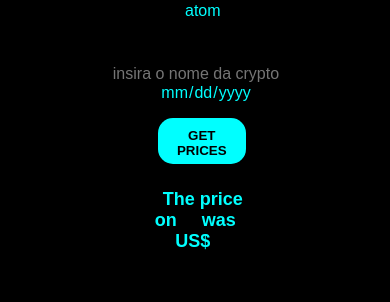
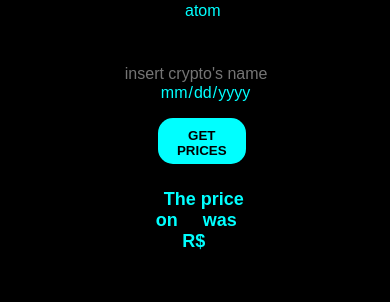
Before and after one commit to yrpcfcp/crypto, a Vue app: page / in a window 390 px wide. Shown: the part 588-890 px from the top of the page. Built offline with nearby package versions, Linux system fonts and the light colour scheme; no server answers; a web font is replaced by a local one.

Commit message:
media queries update

```diff
--- a/src/App.vue
+++ b/src/App.vue
@@ -35,11 +35,11 @@
     <p>CRYPTOS SUPPORTED: terra-luna, bitcoin, dacxi, ethereum e bitcoin-atom</p>
 
   <div class="coin-list">
-    <input v-model="coin"  type="text" id="coin" name="coin" placeholder="insira o nome da crypto">
+    <input v-model="coin"  type="text" id="coin" name="coin" placeholder="insert crypto's name">
     <input v-model="date"  type="date" id="date" name="date">
     <button @click="getOldPrice()">GET PRICES</button>
   </div>
-      <h2 class="preco-historico">&nbsp;&nbsp;&nbsp;The price on &nbsp;&nbsp;{{date}}&nbsp; was US$&nbsp;{{coinHistoricValue}}</h2>
+      <h2 class="preco-historico">&nbsp;&nbsp;&nbsp;The price on &nbsp;&nbsp;{{date}}&nbsp; was R$&nbsp;{{coinHistoricValue}}</h2>
 
 
   </article>
@@ -298,11 +298,11 @@ footer{
 
   #date{
     display:flex;
-    margin: 0 0 0 48px;
+    margin: 0 0 0 47px;
   }
 
   #coin{
-    margin-left: 27px;
+    margin-left: 51px;
   }
 
   button{
@@ -313,7 +313,7 @@ footer{
 
     .preco-historico{
     font-size: 18px;
-    margin: 10px  25px 0 10px;
+    margin: 10px  25px 0 12px;
   }
   footer{
     margin: 80px 0 0 0;
```
